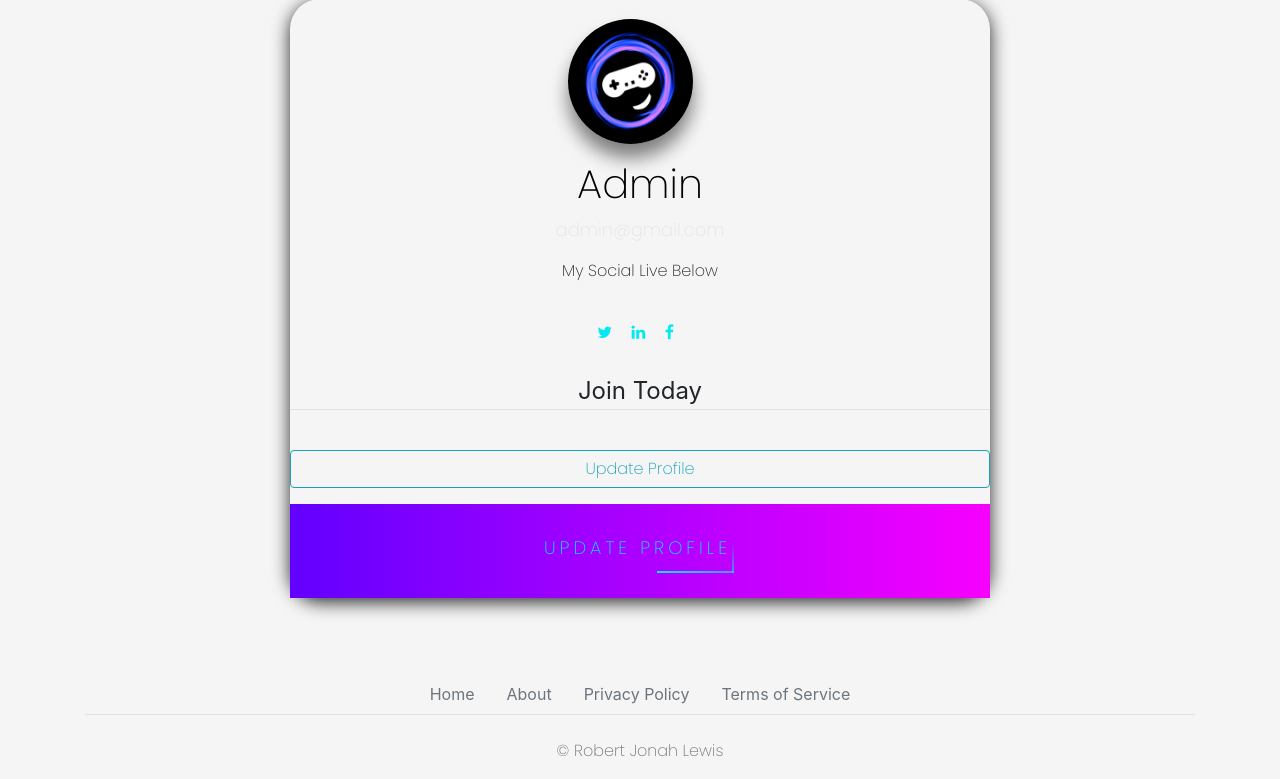
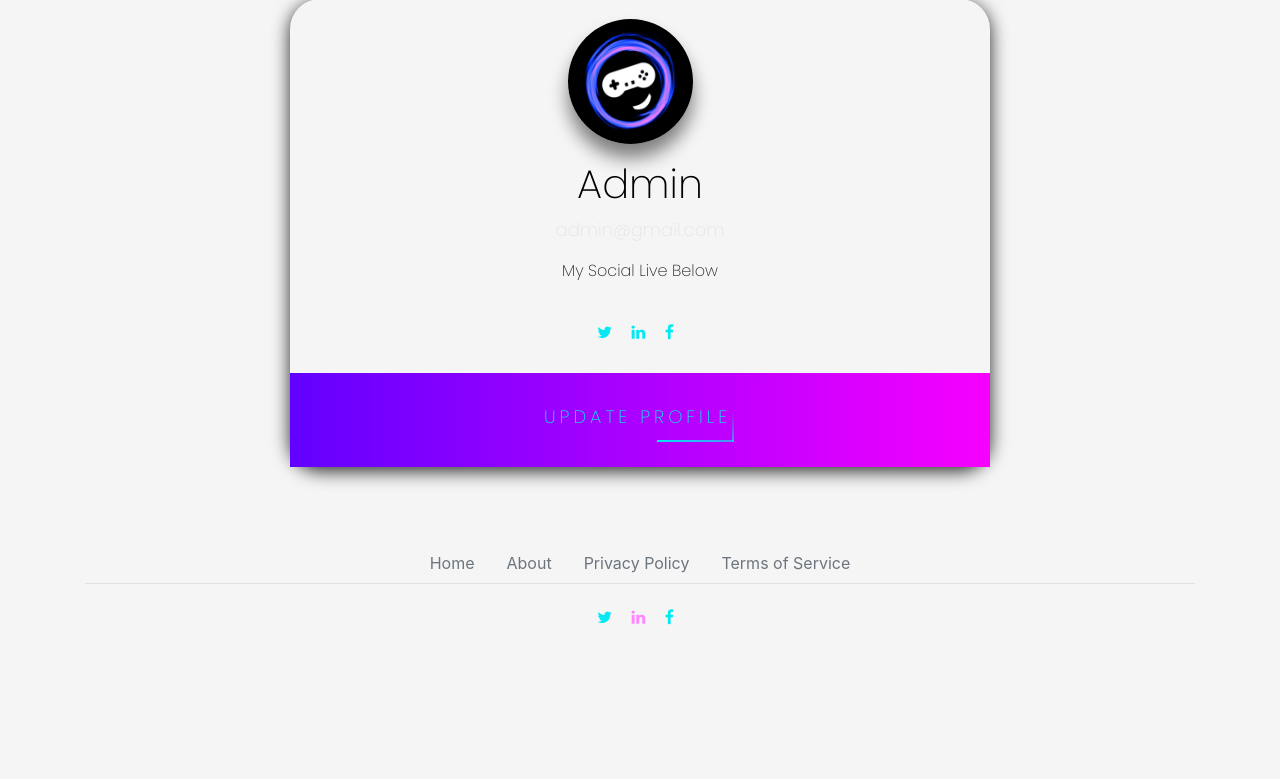
Before and after one commit to RobertJLewis/blogproj, a Django app: page /profile/ in a window 1280 px wide. Shown: the part 130-909 px from the top of the page. After the commit the page ends 755 px from the top, so only its background shows below. Run offline with Django 3.2, Linux system fonts and the light colour scheme; a user stored in the database is signed in; data comes from the database, SQL or seed files in the repository; both versions use the stored data as it was after the commit; some libraries are stand-ins or nearby versions.

Commit message:
adding footer into base & completed by adding in social links

```diff
--- a/blog/templates/blog/base.html
+++ b/blog/templates/blog/base.html
@@ -104,7 +104,11 @@
 
 
 
-        <footer class="">
+        <link rel="stylesheet"
+        href="https://cdnjs.cloudflare.com/ajax/libs/font-awesome/4.7.0/css/font-awesome.min.css">
+
+      <footer class="">
+        <div>
           <ul class="nav justify-content-center border-bottom" style="margin-top: 60px;">
             <li class="nav-item">
               <a href="{% url 'blog-home' %}" class="nav-link px-3 text-muted">Home</a>
@@ -118,9 +122,15 @@
             <li class="nav-item">
               <a href="{% url 'terms-of-service' %}" class="nav-link px-3 text-muted">Terms of Service</a>
             </li>
-          </ul><br>
-          <p class="text-center text-muted">&copy; Robert Jonah Lewis</p>
-        </footer>
+          </ul>
+        </div>
+        <div class="text-center">
+          <a href="https://twitter.com/" id="auth-links"><i class="fa fa-twitter"></i></a>
+          <a href="https://linkedin.com/" id="auth-links"><i class="fa fa-linkedin"></i></a>
+          <a href="https://facebook.com/" id="auth-links"><i class="fa fa-facebook"></i></a>
+        </div>
+      </footer>
+
 
 
     </main>
--- a/blog/templates/blog/home.html
+++ b/blog/templates/blog/home.html
@@ -1,6 +1,7 @@
 {% extends 'blog/base.html' %}
 
 {% block content %}
+
 
 <!-- Post box at the top -->
 {% if user.is_authenticated %}
@@ -77,6 +78,7 @@
         </div>
     </div>
 </article>
+
 {% endfor %}
 
 {% endblock content %}
--- a/users/templates/users/profile.html
+++ b/users/templates/users/profile.html
@@ -18,19 +18,6 @@
       <a href="http://www.twitter.com/" id="auth-links"><i class="fa fa-twitter"></i></a>
       <a href="http://www.linkedin.com/" id="auth-links"><i class="fa fa-linkedin"></i></a>
       <a href="http://www.facebook.com/" id="auth-links"><i class="fa fa-facebook"></i></a>
-
-        <form action="" method="post" enctype="multipart/form-data">
-            {% csrf_token %}
-            <fieldset class="form-group">
-              <legend class="border-bottom mb-4">Join Today</legend>
-                {{ u_form|crispy }}
-                {{ p_form|crispy }}
-            </fieldset>
-          <div class="form-group">
-            <button class="btn btn-outline-info" type="submit">Update Profile</button>
-          </div>
-        </form>
-
       <p>
         <button id="btn-profile">
           <a href="{% url 'profile-update' %}" id="auth-links">
```
Also changed, not shown: blog/urls.py (line endings or trailing spaces), blog/views.py (line endings or trailing spaces), db.sqlite3, media/post_images/81U00tRsBL_J40aMOL._AC_SL1500_.jpg (added), users/forms.py (line endings or trailing spaces).
